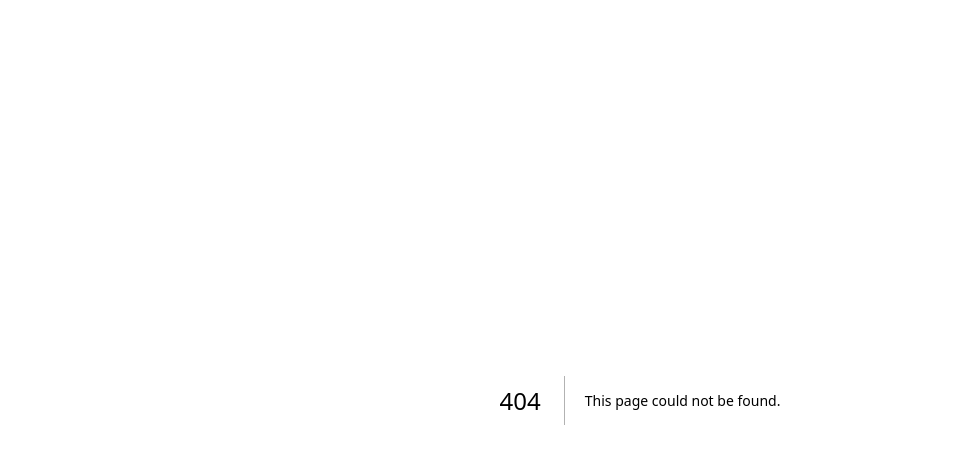
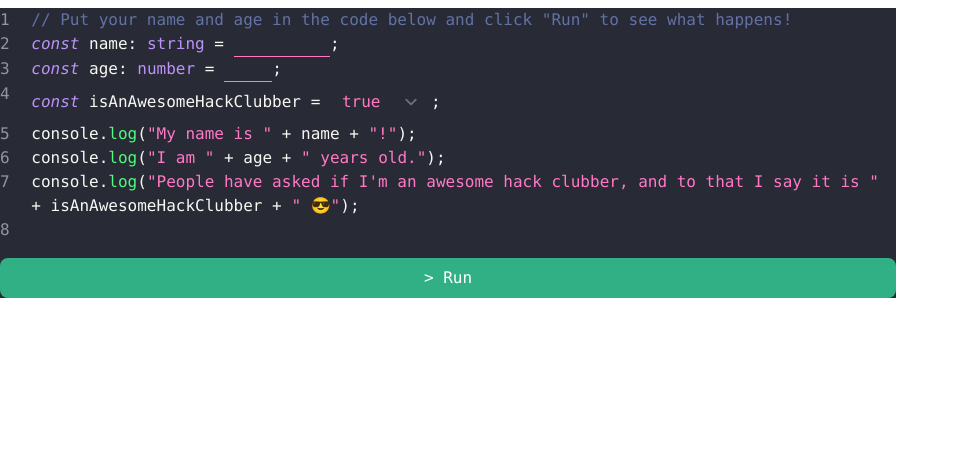
Before and after one commit to hackclub/dos-journey, a Next.js app in the folder site/: page /test in a window 1280 px wide. Before the commit this address had no page. Shown: the top 464 px of the page, without its empty margins (0-959 px from the left). Built offline with nearby package versions, Linux system fonts and the light colour scheme.

Commit message:
added snippet & progress from the summer

```diff
--- a/site/app/StageConfig.ts
+++ b/site/app/StageConfig.ts
@@ -14,6 +14,39 @@ actions: [
 
 const STAGE_CONFIG: StageConfiguration = {
   discovery: [
+    {
+      title: "Becoming Technical: Where to Start?",
+      id: "getting-started",
+      options: {
+        bgColor: "#85DAFF"
+      },
+      layers: [
+        "https://cloud-d22eiu842-hack-club-bot.vercel.app/0untitled19_20240601213653.png",
+        "https://cloud-d22eiu842-hack-club-bot.vercel.app/1untitled19_20240601213657.png",
+        "https://cloud-d22eiu842-hack-club-bot.vercel.app/2untitled19_20240601213707.png",
+        "https://cloud-d22eiu842-hack-club-bot.vercel.app/3untitled19_20240601213710.png",
+        "https://cloud-d22eiu842-hack-club-bot.vercel.app/4untitled19_20240601213727.png",
+        "https://cloud-d22eiu842-hack-club-bot.vercel.app/5untitled19_20240601213731.png",
+        "https://cloud-d22eiu842-hack-club-bot.vercel.app/6untitled19_20240601213733.png"
+      ],
+      actions: [
+        {
+          title: "Get Started",
+          route: "side-panel",
+          x: 80.5,
+          y: 60.2
+        },
+        {
+          title: "Next: First Line of Code",
+          route: "/code/writing-your-first-line",
+          icon: "external",
+          x: 25,
+          y: 57.7
+        }
+      ]
+    }
+  ],
+  'your-first-repo': [
     {
       title: "Becoming Technical: Where to Start?",
       id: "getting-started",
--- /dev/null
+++ b/site/app/test/page.tsx
@@ -0,0 +1,18 @@
+import CodeSnippet from "@/components/panels/add-ons/CodeSnippet";
+
+export default function Page() {
+  return (
+    <div className="max-w-[70vw]">
+<CodeSnippet snippet={`// Put your name and age in the code below and click "Run" to see what happens!
+const name: string = 'INPUT_TEXT:NAME:END';
+const age: number = 'INPUT_NUMBER:AGE:END';
+const isAnAwesomeHackClubber = 'INPUT_BOOLEAN:HACK_CLUBBER:END';
+console.log("My name is " + name + "!");
+console.log("I am " + age + " years old.");
+console.log("People have asked if I'm an awesome hack clubber, and to that I say it is " + isAnAwesomeHackClubber + " 😎");
+`} template={`My name is NAME!
+I am AGE years old.
+People have asked if I'm an awesome hack clubber, and to that I say it is HACK_CLUBBER 😎`}/>
+    </div>
+  )
+}
--- a/site/components/panels/add-ons/CodeSnippet.tsx
+++ b/site/components/panels/add-ons/CodeSnippet.tsx
@@ -5,17 +5,45 @@ import { Highlight, themes } from "prism-react-renderer"
 import { ChangeEvent, Dispatch, SetStateAction, useEffect, useState } from "react";
 
 // reserved keywords when writing a snippet:
-// INPUT_TEXT:KEY creates a text input in the snippet that is referred to with the name 'KEY'
-// INPUT_NUMBER:0 is specifically for integers
+// INPUT_TEXT:KEY:END creates a text input in the snippet that is referred to with the name 'KEY'
+// INPUT_NUMBER:NUMBER:END creates a
+// INPUT_BOOLEAN:BOOLEAN:END is specifically for integers
 // regex: (INPUT_TEXT|INPUT_NUMBER|INPUT_BOOLEAN):([^:]+):END
 
 export default function CodeSnippet({ snippet, template }:{ snippet: string, template: string }) {
-  const [inputValues, setInputValues] = useState<{ [i: string] : string }>({});
+  // create template for input values (to prevent problems when nothing runs):
+  const generateTemplate = () => {
+    let inputTemplate: {[i: string]: string} = {};
+    snippet.split('\n').forEach(line => {
+      const regex = /'(INPUT_TEXT|INPUT_NUMBER|INPUT_BOOLEAN):([^:]+):END'/;
+      const match = Array.from(regex.exec(line) || []);
+
+      if (match.length === 0) return;
+
+      if (match[0]) {
+        const classifyDefaultValue = () => {
+          switch(match[1] as ('INPUT_TEXT' | 'INPUT_NUMBER' | 'INPUT_BOOLEAN')) {
+            case 'INPUT_TEXT':
+              return '';
+            case 'INPUT_NUMBER':
+              return '0';
+            case 'INPUT_BOOLEAN':
+              return 'true';
+          }
+        }
+        inputTemplate[match[2]] = classifyDefaultValue();
+      }
+    });
+    return inputTemplate;
+  }
+
+  // the rest of the component code
+  const [inputValues, setInputValues] = useState<{ [i: string] : string }>(generateTemplate());
+  console.log('default template', generateTemplate());
   const [inputArray, setInputArray] = useState(Object.entries(inputValues));
   const [showOutput, setShowOutput] = useState(false);
 
   const handleRunButton = () => {
-    setInputValues(inputValues);
     setInputArray(Object.entries(inputValues));
     setShowOutput(true);
   }
@@ -35,8 +63,9 @@ export default function CodeSnippet({ snippet, template }:{ snippet: string, tem
         {({ style, tokens, getLineProps, getTokenProps }) => (
           <pre style={style} className="!my-2">
             {tokens.map((line, i) => (
-              <div key={i} {...getLineProps({ line })}>
+              <div key={i} {...getLineProps({ line })} className="flex">
                 <span className="mr-3 min-w-[2ch] text-white/50">{i + 1}</span>
+                <span className="inline whitespace-pre-wrap">
                   {line.map((token, key) => {
                     // console.log(token.content);
                     return (
@@ -45,6 +74,7 @@ export default function CodeSnippet({ snippet, template }:{ snippet: string, tem
                       </span>
                     )
                   })}
+                </span>
               </div>
             ))}
             <button className="p-2 bg-emerald-400/80 rounded-lg text-white flex w-full justify-center mt-4 active:translate-y-1 transition" onClick={handleRunButton}>
@@ -74,7 +104,7 @@ export default function CodeSnippet({ snippet, template }:{ snippet: string, tem
 function EvaluatedToken({ token, inputValues, setInputValues }:{ token: string, inputValues: { [i: string] : string }, setInputValues: Dispatch<SetStateAction<{ [i: string] : string }>> }) {
   const [inputContent, setInputContent] = useState('');
   const regex = /'(INPUT_TEXT|INPUT_NUMBER|INPUT_BOOLEAN):([^:]+):END'/;
-  console.log('token:', token);
+  // console.log('token:', token);
   const match = Array.from(regex.exec(token) || []);
 
   const onInputChange = (e: ChangeEvent<HTMLInputElement | HTMLSelectElement>) => {
@@ -103,13 +133,13 @@ function EvaluatedToken({ token, inputValues, setInputValues }:{ token: string,
       {before}
       {/* this ⬇️ checks for whether or not the input even exists */}
       {/* if the input is typed with the keyboard (text or number) it will create a text box */}
-      {match.length > 0 && (
+      {match.length > 0 && (variant !== 'INPUT_BOOLEAN') && (
         <input type={variant.substring(6).toLowerCase()} className={classNames({
-          "h-fit border-b border-t-0 border-x-0 bg-transparent !border-[unset] active:outline-none focus:outline-none !ring-0 p-0 overflow-visible": true,
+          "h-fit border-b border-t-0 border-x-0 bg-transparent !border-[unset] active:outline-none focus:outline-none !ring-0 py-0 px-[1ch] overflow-visible": true,
           "min-w-[10ch] w-[10ch]": variant === 'INPUT_TEXT',
           "min-w-[5ch] w-[5ch]": variant === 'INPUT_NUMBER',
         })} style={{
-          width: `${inputContent.length + 3}ch`,
+          width: `${inputContent.length + 2}ch`,
           fontSize: 'inherit'
         }} onChange={onInputChange} />
       )}
@@ -147,11 +177,3 @@ function CodeResult({ template, inputs }:{ template: string, inputs: [string, st
     })
   )
 }
-
-
-/*
-the plan:
-
-to use the component, we can probably
-
-*/
--- a/site/components/panels/add-ons/ResourceCards.tsx
+++ b/site/components/panels/add-ons/ResourceCards.tsx
@@ -11,12 +11,12 @@ export function ResourceCard({ image, name, description, link, options }:{ image
     router.push(link);
   }
   return (
-    <div className="not-prose max-w-sm w-full group lg:max-w-full lg:flex hover:scale-105 transition shadow-md relative cursor-pointer" title={`Programming Resource at ${link}`}>
-      <div className="h-auto w-32 flex-none bg-cover rounded-l-lg text-center overflow-hidden" style={{backgroundImage: `url(${image})`}}>
+    <div className="not-prose max-w-sm w-full group lg:max-w-full lg:flex hover:scale-105 transition shadow-md relative cursor-pointer rounded-lg" style={{
+      backgroundColor: options?.backgroundColor || '#FFF',
+    }} title={`Programming Resource at ${link}`} onClick={handleClick}>
+      <div className="h-auto w-32 flex-none bg-cover rounded-l-lg text-center overflow-hidden shrink-0" style={{backgroundImage: `url(${image})`}}>
       </div>
-      <div className="rounded-r-lg p-4 flex flex-col justify-between leading-normal" style={{
-        backgroundColor: options?.backgroundColor || '#FFF',
-      }}>
+      <div className="rounded-r-lg p-4 flex flex-col justify-between leading-normal w-full">
         <div className="absolute top-0 right-0 p-4">
           <span className="transition group-hover:translate-x-6 group-hover:translate-y-6">
             <img src="https://icons.hackclub.com/api/icons/hackclub-red/external" className="size-[32px]" alt="" />
--- a/site/components/panels/layout/SidePanel.tsx
+++ b/site/components/panels/layout/SidePanel.tsx
@@ -1,13 +1,13 @@
-import Icon from "@hackclub/icons";
+'use client';
 import { Transition, Dialog } from "@headlessui/react";
-import { Dispatch, Fragment, ReactNode, SetStateAction } from "react";
+import { Dispatch, Fragment, ReactNode, SetStateAction, useState } from "react";
 import SidePanelBackground from "./SparkleBackground";
 import ActionSegue from "./ActionSegue";
 
 export default function SidePanel({
   openPanel, setOpenPanel, title, children
 }:{ openPanel: boolean, setOpenPanel: Dispatch<SetStateAction<boolean>>, title: string, children: ReactNode }) {
-
+  const [widePanel, setWidePanel] = useState(false);
   return (
     <Transition show={openPanel} as={Fragment}>
       <Dialog as={'div'} className="fixed z-40" onClose={() => setOpenPanel(false)}>
@@ -34,11 +34,18 @@ export default function SidePanel({
               leaveFrom="opacity-100"
               leaveTo="opacity-0"
             >
-              <Dialog.Panel className="h-screen w-[70vw] translate-x-0 overflow-hidden bg-hc-secondary text-left shadow-xl">
+              <Dialog.Panel className="h-screen transition-[width] translate-x-0 overflow-hidden bg-hc-secondary text-left shadow-xl"
+                style={{
+                  width: widePanel ? '100vw' : '70vw'
+                }}
+              >
                 <SidePanelBackground>
                   <div className="p-14">
                     <div className="flex items-center gap-4 text-hc-primary">
-                      <img src="https://icons.hackclub.com/api/icons/hackclub-red/expand" className="size-[72px]" alt="" />
+                      <button className="size-[52px] shrink-0" onClick={() => setWidePanel(!widePanel)}>
+                        <span className="sr-only">expand panel</span>
+                        <img src="https://icons.hackclub.com/api/icons/hackclub-red/expand" className="size-[52px]" alt="" />
+                      </button>
                       <Dialog.Title
                         as="h2"
                         className="text-5xl font-bold whitespace-nowrap"
--- a/site/mdx-content/code/writing-your-first-line/index.mdx
+++ b/site/mdx-content/code/writing-your-first-line/index.mdx
@@ -1,5 +1,6 @@
 import { ResourceCard, ResourceSection } from '@/components/panels/add-ons/ResourceCards';
 
 <ResourceSection>
+  <ResourceCard image='https://cloud-hip63cfd6-hack-club-bot.vercel.app/04d39ebbb-6726-46d9-969b-3adcf40c5538_1_105_c.jpeg' name="Git-It (Desktop App)" description="Don't have a GitHub account? Get started with learning git" link="https://github.com/jlord/git-it-electron" />
   <ResourceCard image='https://cloud-hip63cfd6-hack-club-bot.vercel.app/04d39ebbb-6726-46d9-969b-3adcf40c5538_1_105_c.jpeg' name="Hack Club Slack" description="Join the Hack Club Slack for support on your journey!" link="https://hackclub.com/slack" />
 </ResourceSection>
--- a/site/mdx-content/discovery/getting-started/index.mdx
+++ b/site/mdx-content/discovery/getting-started/index.mdx
@@ -4,6 +4,8 @@ import CodeSnippet from '@/components/panels/add-ons/CodeSnippet';
 
 ## Welcome to DOS Journey!
 *Choose your own adventure...*
+
+Play around with the code snippet below?
 
 <CodeSnippet snippet={`// Put your name and age in the code below and click "Run" to see what happens!
 const name: string = 'INPUT_TEXT:NAME:END';
--- a/site/package.json
+++ b/site/package.json
@@ -24,6 +24,7 @@
     "prism-react-renderer": "^2.3.1",
     "prop-types": "^15.8.1",
     "react": "^18.2.0",
+    "react-confetti": "^6.1.0",
     "react-dom": "^18.2.0",
     "react-tooltip": "^5.26.3"
   },
--- a/site/types/Pathways.ts
+++ b/site/types/Pathways.ts
@@ -40,6 +40,7 @@ export type Page = {
 }
 
 export type StageConfiguration = {
+  [name: string]: Page[],
   discovery: Page[],
   code: Page[]
 }
```
Also changed, not shown: 2 other files (tests, documents, lock files or other folders). Lines whose indentation alone changed are shown as unchanged.
